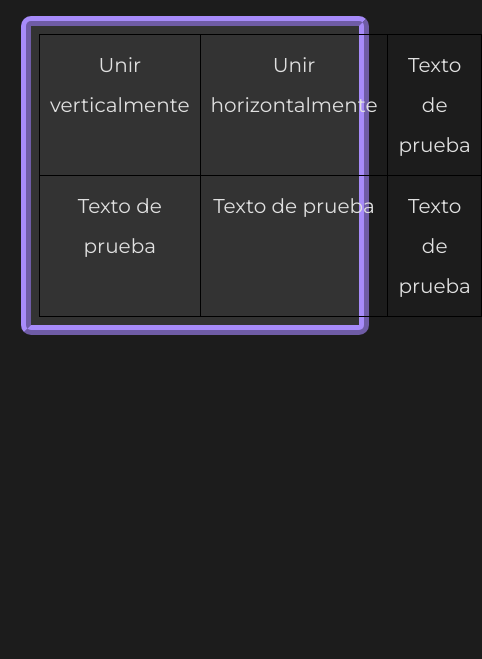
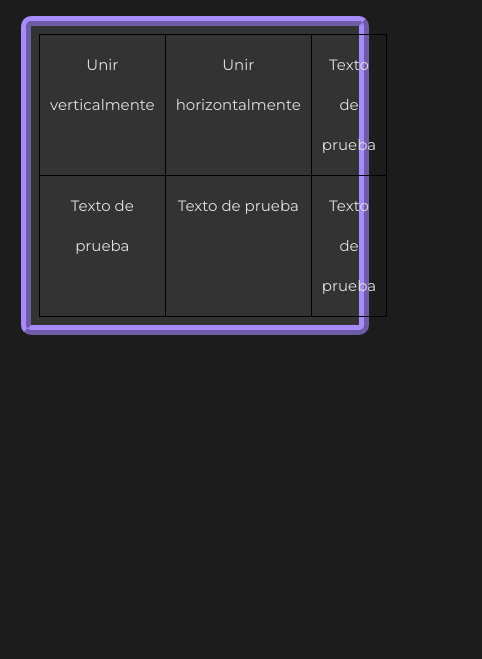
Before and after one commit to nmedgon/PracticaFinal-NMG, a plain HTML site: page pages/tabla.html in a window 390 px wide. Shown: the part 112-771 px from the top of the page, 482 px wide, since content can reach past the window. Drawn offline with Linux system fonts and the light colour scheme.

Commit message:
media query de tabla

```diff
--- a/pages/css/style.css
+++ b/pages/css/style.css
@@ -445,6 +445,9 @@ footer img:hover{
         grid-template-columns: repeat(1, 1fr);
         grid-template-rows: repeat(6, 100px);
     }
+    .tabla{
+        font-size: 15px;
+    }
     .nosotros{
         display: inline;
     }
--- a/pages/tabla.html
+++ b/pages/tabla.html
@@ -3,10 +3,7 @@
 <head>
     <meta charset="UTF-8">
     <meta name="viewport" content="width=device-width, initial-scale=1.0">
-    <style>
-
-    </style>
-    <title>Unir celdas con hover</title>
+    <title>Tablas</title>
     <link rel="stylesheet" href="css/reset.css">
     <link rel="stylesheet" href="css/style.css">
     <link rel="icon" href="images/logo.ico">
@@ -38,7 +35,7 @@
     </div>
     <main>
         <div class="inicio">
-            <table>
+            <table class="tabla">
                 <tr>
                     <td id="vertical" data-code="rowspan='2'">Unir verticalmente</td>
                     <td id="horizontal" data-code="colspan='2'">Unir horizontalmente</td>
```
